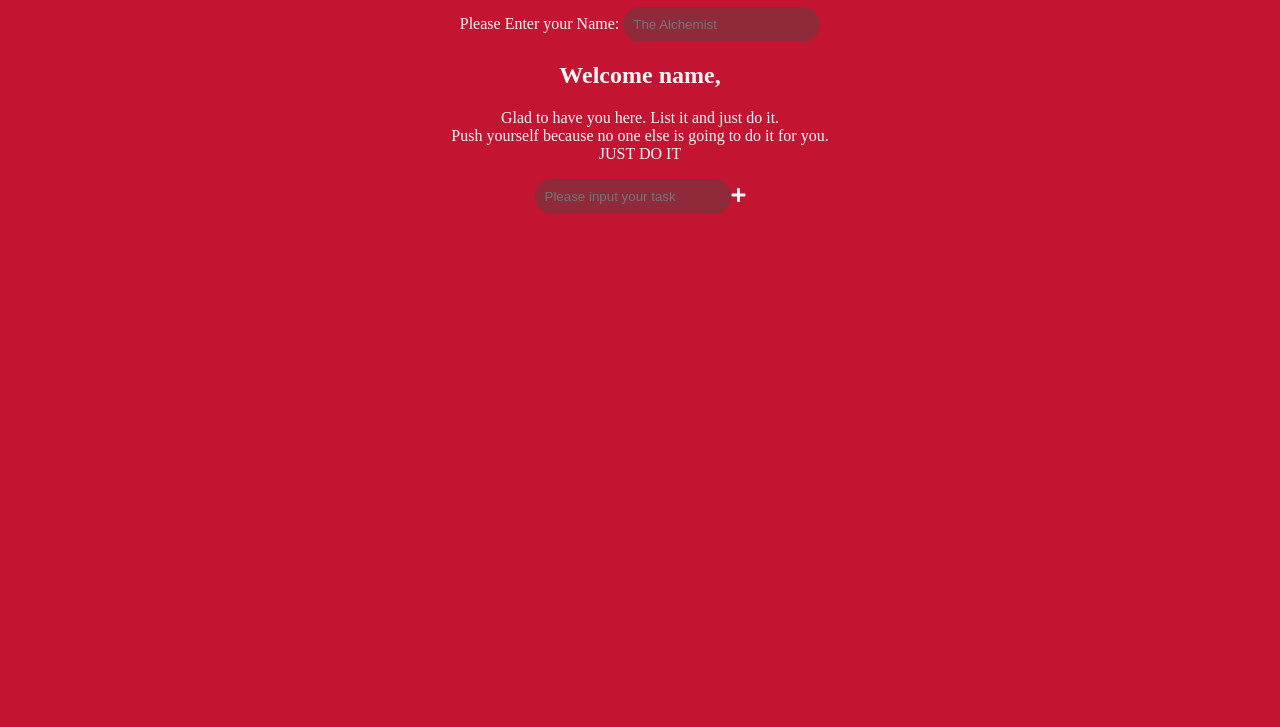
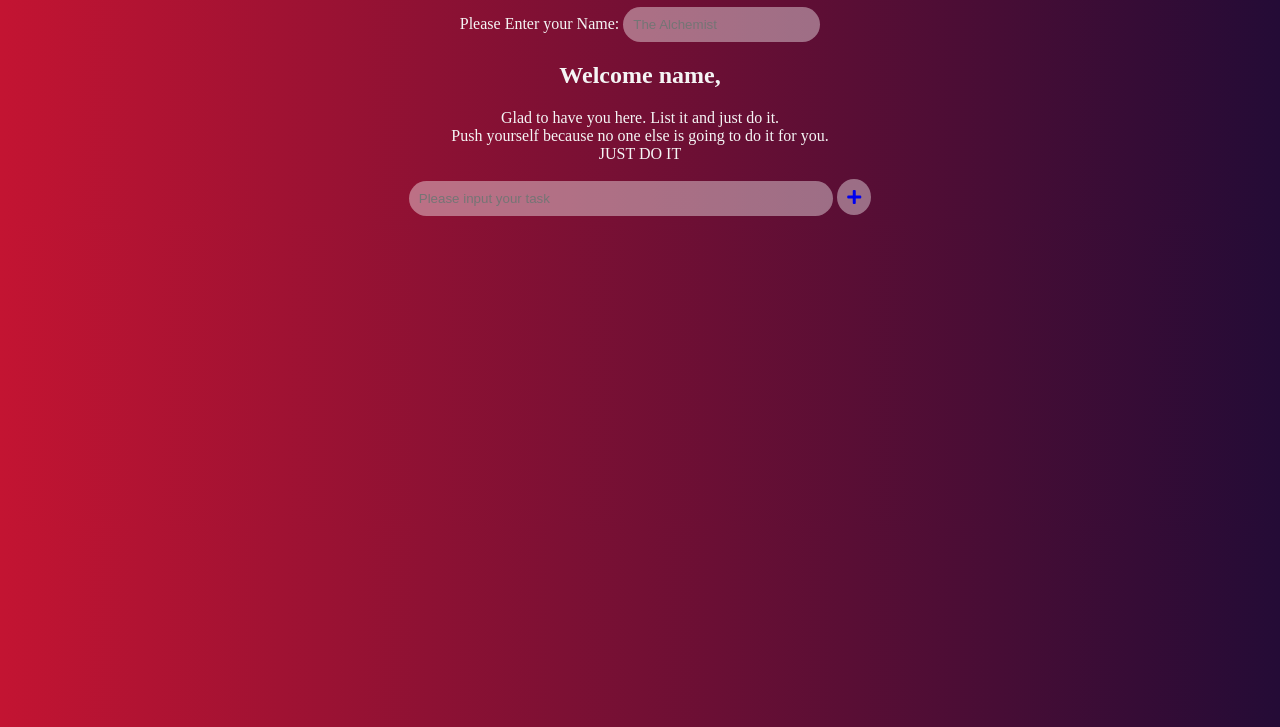
Before and after one commit to the-alchemist-gh/todo-list, a plain HTML site: page index.html in a window 1280 px wide. Shown: the part 73-800 px from the top of the page. Drawn offline with Linux system fonts and the light colour scheme.

Commit message:
added background gradient and some styles

```diff
--- a/index.html
+++ b/index.html
@@ -22,7 +22,8 @@
 		</div>
 		<div id="task-section">
 			<div id="task-input" class="nameInput">
-				<input type="text" placeholder="Please input your task"><i class="fas fa-plus"></i>
+				<input id="task-field" type="text" placeholder="Please input your task">
+				<a href="#"><i class="fas fa-plus"></i></a>
 			</div>
 			<div id="tasks">
 
--- a/styles.css
+++ b/styles.css
@@ -1,20 +1,36 @@
 /* Some styles if you can write some good css too */
 body{
     background: #c31432;  /* fallback for old browsers */
-background: -webkit-linear-gradient(to top, #240b36, #c31432) cover;  /* Chrome 10-25, Safari 5.1-6 */
-background: linear-gradient(to top, #240b36, #c31432) cover; /* W3C, IE 10+/ Edge, Firefox 16+, Chrome 26+, Opera 12+, Safari 7+ */
-background-size: cover;
-color: whitesmoke;
-text-align: center;
+background: -webkit-linear-gradient(to left, #240b36, #c31432);  /* Chrome 10-25, Safari 5.1-6 */
+background: linear-gradient(to left, #240b36, #c31432); /* W3C, IE 10+/ Edge, Firefox 16+, Chrome 26+, Opera 12+, Safari 7+ */
+    color: whitesmoke;
+    text-align: center;
 }
 
 input{
     border-radius: 20px 20px 20px 20px;
     padding: 10px;
     border: 0px solid gray;
-    background-color: #4949496b;
+    background-color: rgba(255,255,255,0.4);
+    color: White;
 }
 
-fas{
-    background-color:
+.fas{
+    background-color: rgba(255,255,255,0.4);
+    padding : 10px;
+    border-radius: 50%;
 }
+
+#task-field{
+    width: 80%;
+}
+
+#task-input{
+    margin: 0px;
+    width: 100%;
+}
+
+#task-section{
+    width: 40%;
+    margin: 10px 30%;
+}
```
